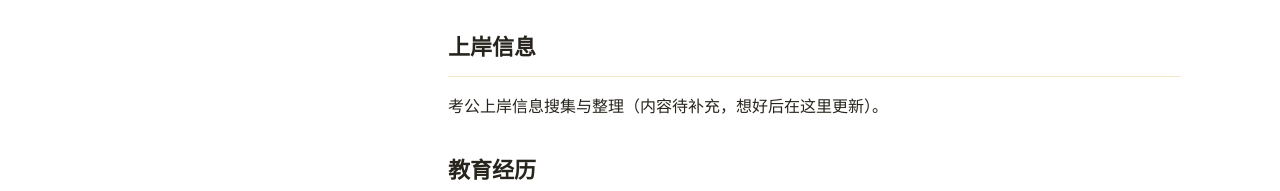
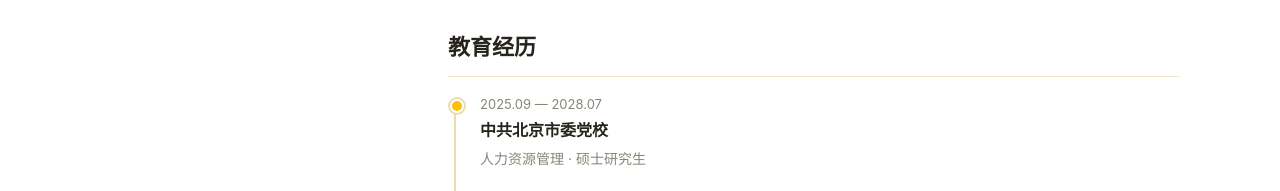
Before and after one commit to fiee-g/fiee-g.github.io, a plain HTML site: page index.html in a window 1280 px wide. Shown: the part 599-790 px from the top of the page. Drawn offline with Linux system fonts and the light colour scheme.

Commit message:
上岸信息模块仅在导航进入，首页不显示

```diff
--- a/index.html
+++ b/index.html
@@ -49,7 +49,7 @@
     </div>
   </footer>
 
-  <script src="js/config.js?v=10"></script>
-  <script src="js/main.js?v=8"></script>
+  <script src="js/config.js?v=11"></script>
+  <script src="js/main.js?v=9"></script>
 </body>
 </html>
--- a/js/config.js
+++ b/js/config.js
@@ -63,6 +63,7 @@ const PUBLIC_CONTENT = {
     },
     {
       title: "上岸信息",
+      hideOnHome: true,
       items: [
         {
           type: "text",
--- a/js/main.js
+++ b/js/main.js
@@ -119,9 +119,10 @@ function getPageIndex() {
   return Number.isInteger(n) && n >= 1 ? n : null;
 }
 
-function buildSection(container, section, id) {
+function buildSection(container, section, id, navIndex) {
   const sec = make("section", "section");
   if (id) sec.id = id;
+  if (navIndex != null) sec.setAttribute("data-nav-index", navIndex);
   const h2 = make("h2");
   h2.textContent = section.title;
   sec.appendChild(h2);
@@ -180,8 +181,9 @@ function setupScrollSpy(navEl, sectionsEl) {
     const threshold = 100;
     const y = window.scrollY + threshold;
     let activeIndex = 0;
-    sectionEls.forEach(function (el, i) {
-      if (el.offsetTop <= y) activeIndex = i + 1;
+    sectionEls.forEach(function (el) {
+      const idx = Number(el.getAttribute("data-nav-index"));
+      if (!Number.isNaN(idx) && el.offsetTop <= y) activeIndex = idx;
     });
     navLinks.forEach(function (a, i) {
       a.classList.toggle("active", i === activeIndex);
@@ -246,7 +248,8 @@ function renderPublic() {
     navEl.children[single].classList.add("active");
   } else {
     sections.forEach(function (section, i) {
-      buildSection(sectionsEl, section, "sec-" + i);
+      if (section.hideOnHome) return;
+      buildSection(sectionsEl, section, "sec-" + i, i + 1);
     });
     setupScrollSpy(navEl, sectionsEl);
   }
```
Also changed, not shown: private.html (+1 -1 lines).
